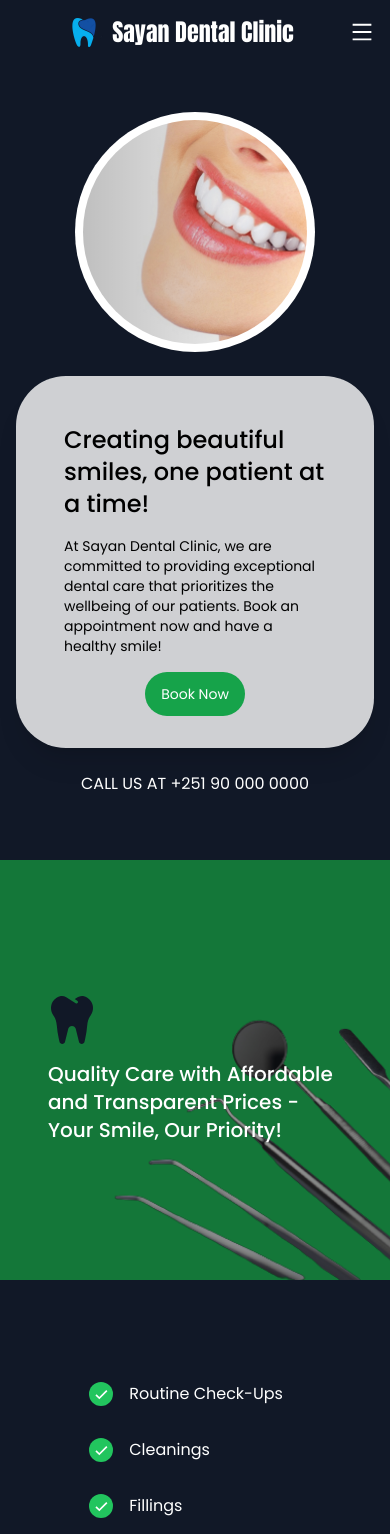
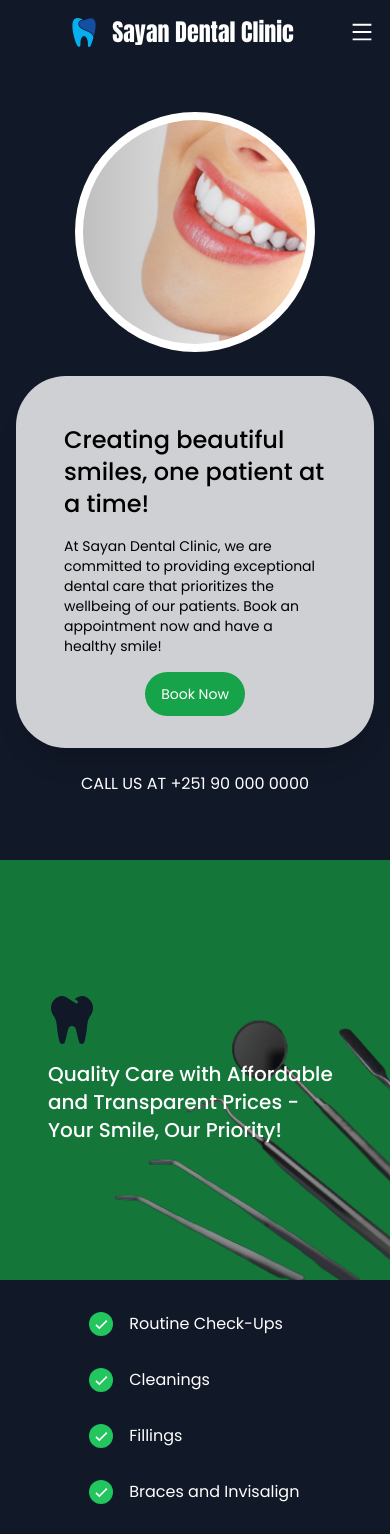
Before and after one commit to redi-b/dental-web, a Next.js app: page / in a window 390 px wide. Shown: the top 1534 px of the page. Built offline with nearby package versions, Linux system fonts and the light colour scheme.

Commit message:
height fix

```diff
--- a/src/styles/globals.css
+++ b/src/styles/globals.css
@@ -12,7 +12,7 @@
   }
 
   .body-container {
-    @apply h-[95vh] sm:min-h-[75vh];
+    @apply h-[95vh] lg:h-[85vh] sm:h-auto sm:min-h-[75vh];
   }
 
   .text-default-gradient {
```
